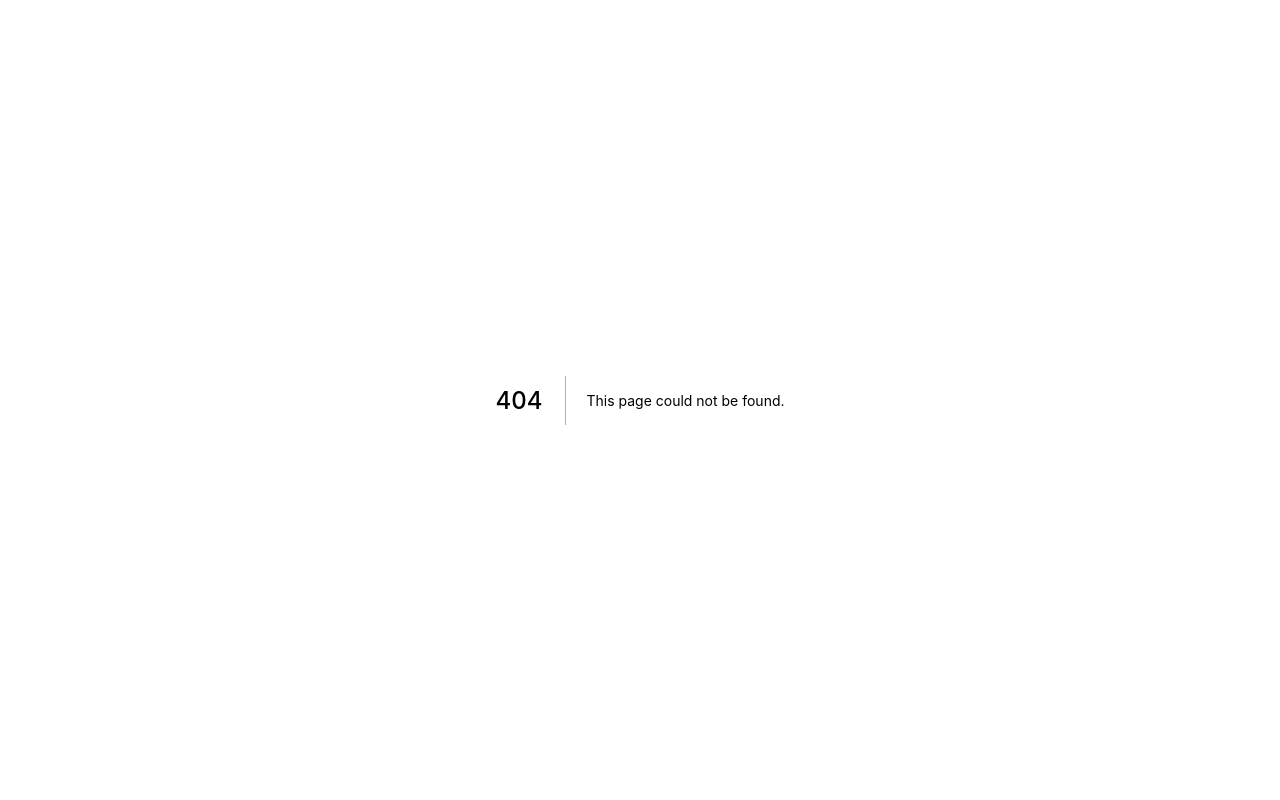
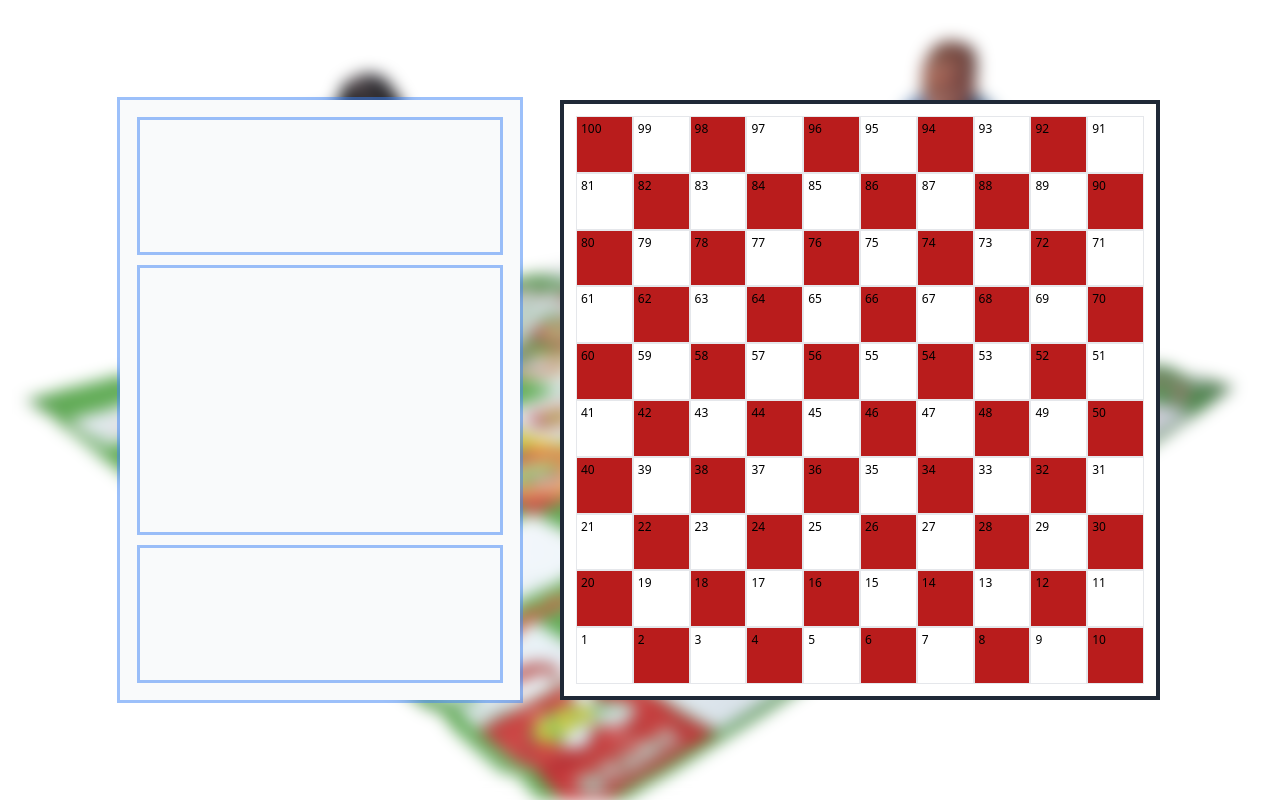
Before and after one commit to alfirmanpahlepi/snake-and-ladder, a Next.js app in the folder client/: page /play/1 in a window 1280 px wide. Before the commit this address had no page. Built offline with nearby package versions, Linux system fonts and the light colour scheme.

Commit message:
update: design board

```diff
--- /dev/null
+++ b/client/src/pages/play/[id].tsx
@@ -0,0 +1,36 @@
+export default function Play() {
+    return (
+        <>
+            <div className="absolute top-0 h-screen w-screen bg-cover blur z-10" style={{ backgroundImage: "url(/background.jpg)" }}></div>
+            <div className="h-screen w-screen space-x-10 flex z-20 p-4 justify-center items-center">
+                <div className="h-[600px] w-[25rem] ring z-20 bg-gray-50 p-5 space-y-4 flex flex-col">
+                    <div className="ring h-1/4"></div>
+                    <div className="ring h-2/4"></div>
+                    <div className="ring h-1/4"></div>
+                </div>
+                <div className="w-[600px] h-[600px] z-20 border-4 border-gray-800 bg-white p-3 grid grid-cols-10">
+                    {
+                        grids(100).map((e, i) => (
+                            <span key={i} className={`${e%2===0?"bg-red-700":"bg-white"} border text-xs inline-block p-1`}>{e}</span>
+                        ))
+                    }
+                </div>
+            </div>
+        </>
+    )
+}
+
+const grids = (num: number) => {
+    const arr = []
+    const temp = []
+    for (let i = num; i >= 1; i--) {
+        temp.push(i)
+        if (temp.length === 10) {
+            if (temp[0] % 20 !== 0) temp.reverse()
+            arr.push(...temp)
+            temp.length = 0
+        }
+    }
+
+    return arr
+}
```
Also changed, not shown: client/src/pages/room/[id].tsx (+0 -15 lines).
